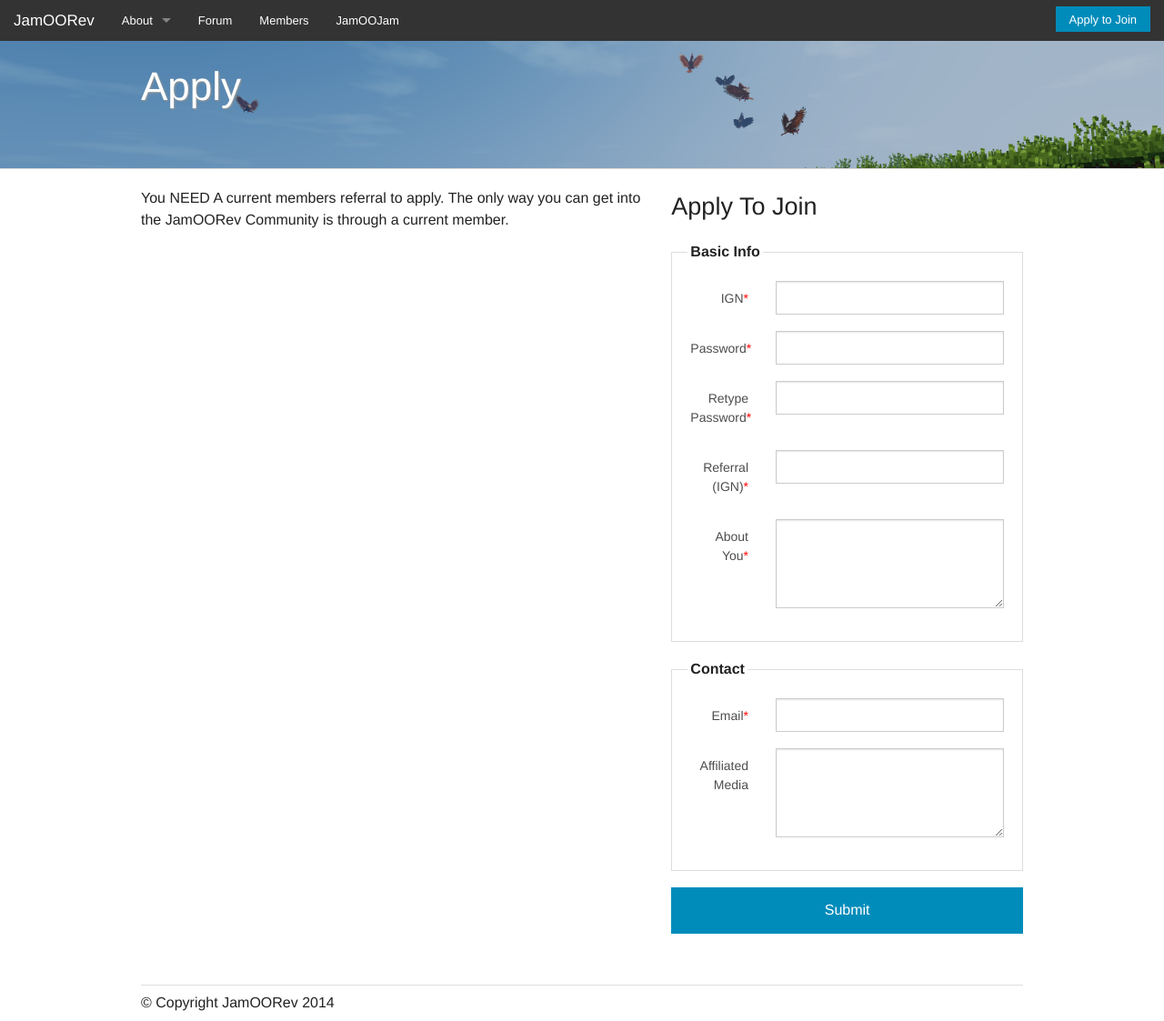
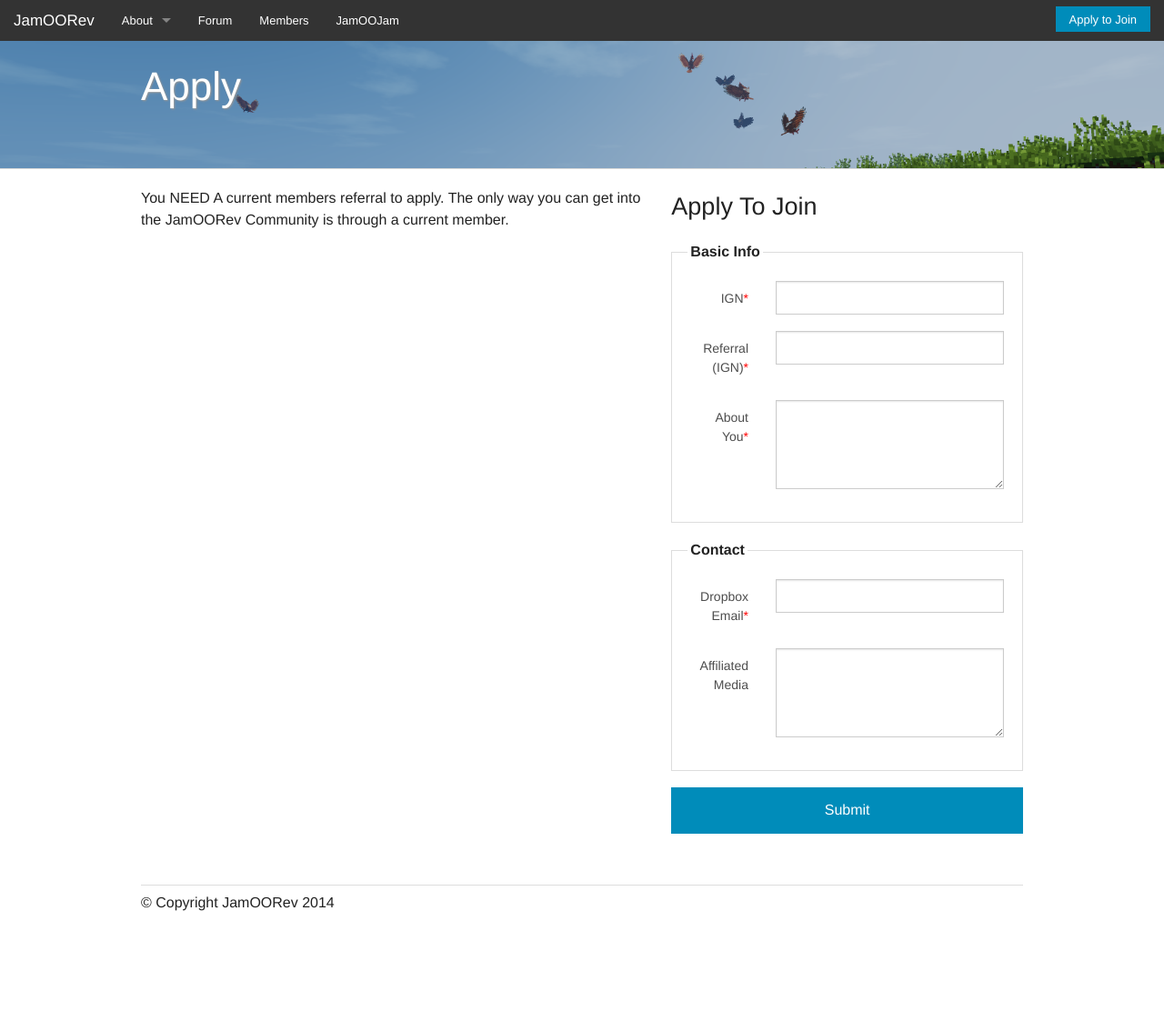
Before and after one commit to JamOORev/Website, a Jekyll site: the page built from apply.html, in a window 1280 px wide and 1123 px high. Shown: the whole window at 91% size. Built offline with Jekyll 4.4.1, drawn with Linux system fonts in a browser that asks for light colours.

Commit message:
Revert "Changes the apply forum to new one"

```diff
--- a/apply.html
+++ b/apply.html
@@ -8,7 +8,7 @@
 	</div>
 	<div class="medium-6 large-5 columns">
 		<h3>Apply To Join</h3>
-		<form action="http://candice.candicejoy.com/jamoorev/signup.php" method="post" data-abide>
+		<form action="http://getsimpleform.com/messages?form_api_token=e53ab8f88d874bf66f6134187918b11d" method="post" data-abide>
 			<fieldset>
 				<legend>Basic Info</legend>
 				<div class="row">
@@ -17,22 +17,6 @@
 					</div>
 					<div class="small-9 columns">
 						<input type="text" required pattern="alpha_numeric" name="ign" id="apply-basic-ign" maxlength="16" />
-					</div>
-				</div>
-                <div class="row">
-					<div class="small-3 columns">
-						<label for="apply-basic-password" class="right inline required">Password</label>
-					</div>
-					<div class="small-9 columns">
-						<input type="password" required pattern="alpha_numeric" name="pass" id="apply-basic-password" maxlength="16" />
-					</div>
-				</div>
-                <div class="row">
-					<div class="small-3 columns">
-						<label for="apply-basic-repass" class="right inline required">Retype Password</label>
-					</div>
-					<div class="small-9 columns">
-						<input type="password" required pattern="alpha_numeric" name="repass" id="apply-basic-repass" maxlength="16" />
 					</div>
 				</div>
 				<div class="row">
@@ -56,10 +40,10 @@
 				<legend>Contact</legend>
 				<div class="row">
 					<div class="small-3 columns">
-						<label for="apply-contact-dropbox" class="right inline required">Email</label>
+						<label for="apply-contact-dropbox" class="right inline required">Dropbox Email</label>
 					</div>
 					<div class="small-9 columns">
-						<input type="email" required name="email" id="apply-contact-dropbox" />
+						<input type="email" required name="dropbox" id="apply-contact-dropbox" />
 					</div>
 				</div>
 				<div class="row">
```
